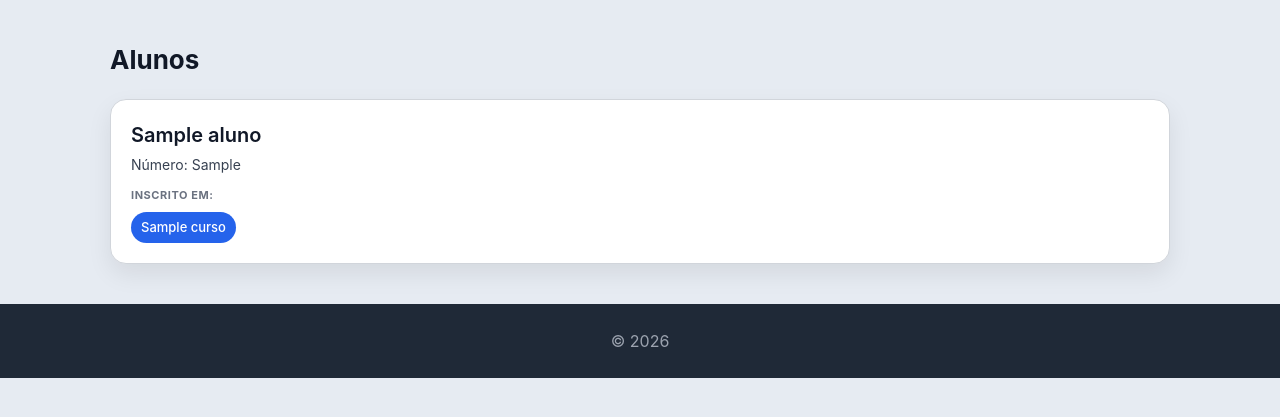
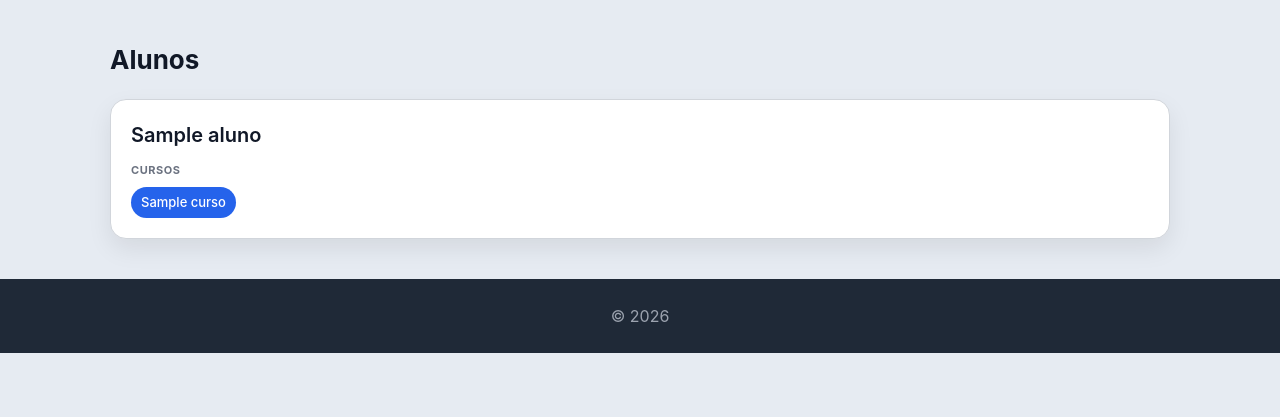
Before and after one commit to maximonunes/portfolio, a Django app: page /alunos/ in a window 1280 px wide. Shown: the part 113-530 px from the top of the page. Run offline with Django 5.2, Linux system fonts and the light colour scheme; tables that the repository leaves empty hold one stand-in row (values such as "Sample post").

Commit message:
Update final. Alterações no html de alunos, cursos e professores;Alterações no manage.py do projeto escola

```diff
--- a/escola/templates/escola/alunos.html
+++ b/escola/templates/escola/alunos.html
@@ -6,10 +6,9 @@
     <article>
         <header>
             <h3>{{ aluno.nome }}</h3>
-            <p>Número: {{ aluno.numero }}</p>
         </header>
         <section>
-            <h4>Inscrito em:</h4>
+            <h4>Cursos</h4>
             <ul>
                 {% for curso in aluno.cursos.all %}
                     <li>{{ curso.nome }}</li>
--- a/escola/templates/escola/cursos.html
+++ b/escola/templates/escola/cursos.html
@@ -11,7 +11,6 @@
         {% endif %}
 
         <header>
-            <h3>{{ curso.nome }}</h3>
             <p>Professor: {{ curso.professor.nome }}</p>
         </header>
 
--- a/escola/templates/escola/professores.html
+++ b/escola/templates/escola/professores.html
@@ -6,10 +6,9 @@
     <article>
         <header>
             <h3>{{ professor.nome }}</h3>
-            <p>E-mail: {{ professor.email }}</p>
         </header>
         <section>
-            <h4>Leciona em:</h4>
+            <h4>Cursos</h4>
             <ul>
                 {% for curso in professor.cursos.all %}
                     <li>{{ curso.nome }}</li>
```
Also changed, not shown: db.sqlite3, escola/migrations/0002_remove_professor_email.py (added), media/cursos/django.png (added), media/cursos/next.png (added), media/cursos/springboot.png (added), media/cursos/vue.png (added).
